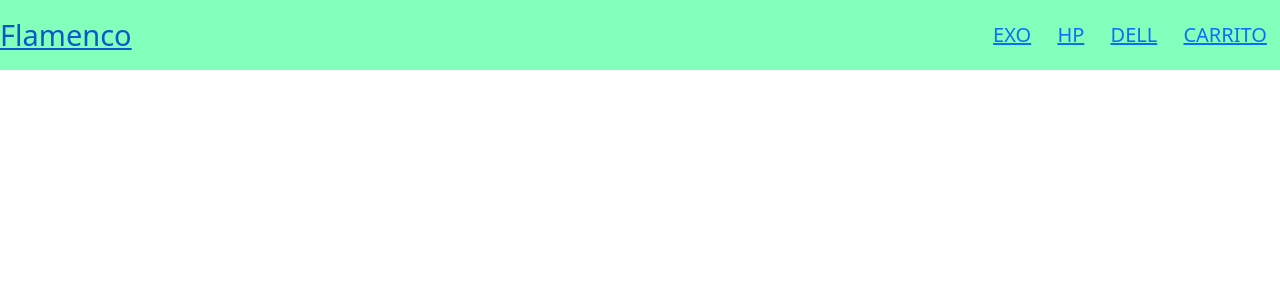
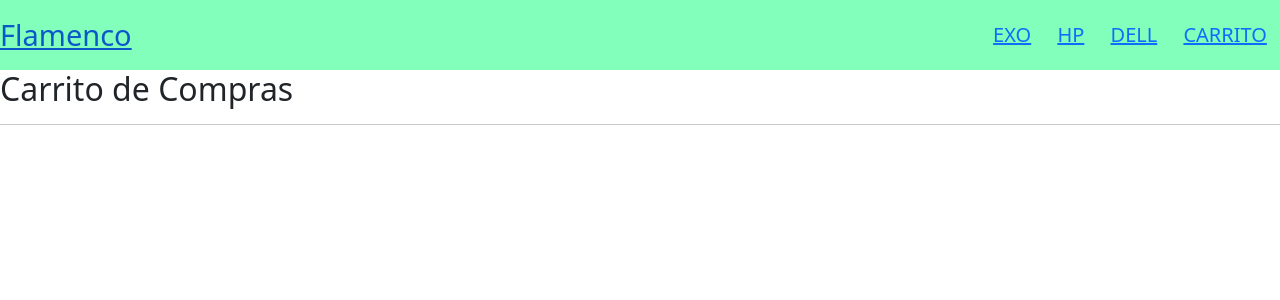
Before and after one commit to danieljosereyes/flamenco, a React (Create React App) app: page /cart in a window 1280 px wide. Shown: the top 300 px of the page. Built offline with nearby package versions, Linux system fonts and the light colour scheme.

Commit message:
[ADD] CartContext

```diff
--- a/src/App.js
+++ b/src/App.js
@@ -11,11 +11,31 @@ import {
   Navigate,
 } from "react-router-dom";
 import Cart from './components/Cart/Cart';
+import { CartContext } from './context/CartContext.js'
+import { useState } from 'react'
+
 function App() {
+
+  const [carrito, setCarrito] = useState([])
+
+  const agregarAlCarrito = (item) => {
+    setCarrito( [...carrito, item] )
+  }
+
+  const cargaDelCarrito = (id) => {
+    return carrito.some((item) => item.id === id)
+  }
+
   return (
     <div>
+      <CartContext.Provider  value={ {
+        carrito,
+        agregarAlCarrito,
+        cargaDelCarrito
+    }
+        }>
+
       <BrowserRouter>
-
         <NavBar/>
         <Routes>
           <Route path='/' element={ <ItemListContainer/> } />
@@ -24,10 +44,8 @@ function App() {
           <Route path='/cart' element={ <Cart/> } />
           <Route path="*" element={ <Navigate to="/"/>} />
         </Routes>
-
-
-
       </BrowserRouter>
+      </CartContext.Provider>
     </div>
   );
 }
--- a/src/components/Cart/Cart.js
+++ b/src/components/Cart/Cart.js
@@ -1,9 +1,20 @@
+import { useContext } from "react"
+import { CartContext } from "../../context/CartContext"
+import CartItem from "../CartItem/CartItem"
 
 
 const Cart = () => {
+    const { carrito } = useContext(CartContext)
+    console.log(carrito)
     return(
         <div>
-
+            <h2>Carrito de Compras</h2>
+            <hr/>
+            {carrito.map((item) => (
+                <div key={item.id}>
+                    <CartItem item={item}/>
+                </div>
+            ))}
         </div>
     )
 }
--- /dev/null
+++ b/src/components/CartItem/CartItem.js
@@ -0,0 +1,12 @@
+
+
+const CartItem = ({item}) => {
+    return( <>
+                <h2>{item.titulo}</h2>
+                <p>Precio:{item.precio}</p>
+            </>
+    )
+
+}
+
+export default CartItem
--- a/src/components/ItemCount/ItemCount.js
+++ b/src/components/ItemCount/ItemCount.js
@@ -3,13 +3,13 @@
 function ItemCount ({cantidad, setCantidad, limite, anadir}) {
 
     const handleSumar = () => {
-      if (cantidad < limite)
+      if (cantidad < limite){
         setCantidad (cantidad + 1)
-
+        }
     }
 
     const handleRestar = () => {
-        if(cantidad > limite){
+        if (cantidad > limite){
             setCantidad(cantidad - 1)
         }
     }
--- a/src/components/ItemDetail/ItemDetail.js
+++ b/src/components/ItemDetail/ItemDetail.js
@@ -2,11 +2,20 @@
 import { useState } from 'react'
 import ItemCount from '../ItemCount/ItemCount'
 import './ItemDetail.scss'
+import { useContext } from 'react'
+import { CartContext } from '../../context/CartContext'
+import { Link } from 'react-router-dom'
 
 const ItemDetail = ({prop}) => {
+
+    const {carrito, agregarAlCarrito, cargaDelCarrito} = useContext(CartContext)
+
+    console.log(carrito)
     const {id, title, price, thumbnail, thumbnail_id, order_backend} = prop
 
     const [contar, setContar] = useState(1)
+
+
 
     const handleAnadirCarrito = () => {
         const itemCarrito = {
@@ -15,7 +24,8 @@ const ItemDetail = ({prop}) => {
             precio: price,
             cantidad: contar
         }
-        console.log(itemCarrito)
+        console.log(cargaDelCarrito(itemCarrito.id))
+        agregarAlCarrito(itemCarrito)
     }
 
     return(
@@ -24,12 +34,16 @@ const ItemDetail = ({prop}) => {
             <p>$ {price}</p>
             <img src={thumbnail} alt={thumbnail_id}/>
             <p>Lorem ipsum, dolor sit amet consectetur adipisicing elit. Eum doloribus iure cum, molestiae deleniti doloremque accusantium magnam ipsum assumenda, earum fugiat fugit velit vero quasi nostrum laboriosam expedita odit! Sed?</p>
-            <ItemCount
-                cantidad={contar}
-                setCantidad={setContar}
-                limite={order_backend}
-                anadir={handleAnadirCarrito}
-            />
+            {
+                cargaDelCarrito(id)
+                ?    <Link to="/cart">Ir al carrito</Link>
+                :   <ItemCount
+                    cantidad={contar}
+                    setCantidad={setContar}
+                    limite={order_backend}
+                    anadir={handleAnadirCarrito}
+                />
+            }
     </article>
     )
 }
--- /dev/null
+++ b/src/context/CartContext.js
@@ -0,0 +1,3 @@
+import { createContext } from 'react'
+
+export const CartContext = createContext()
```
